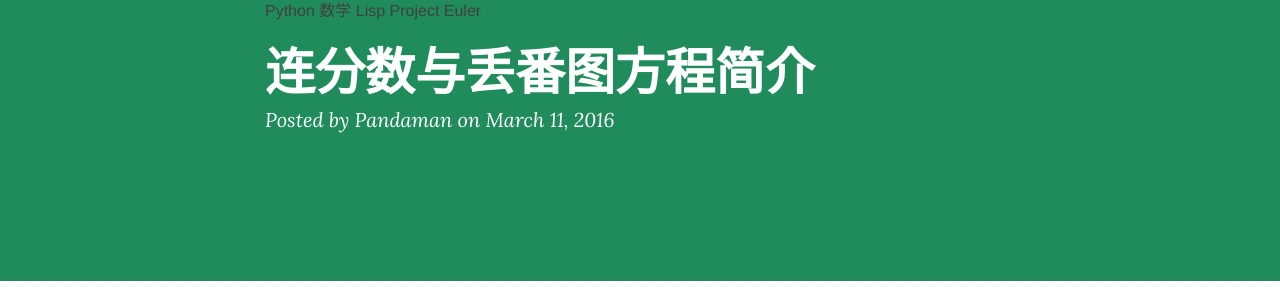
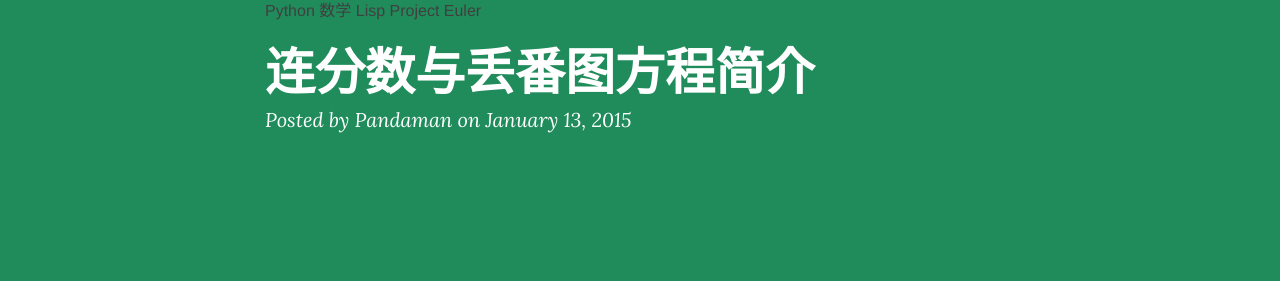
Before and after one commit to ceares/ceares.github.io, a Jekyll site: the page built from _posts/2015-1-13-Diophantine.md, in a window 1280 px wide and 900 px high. Shown: the part 153-454 px from the top of the window. Built offline with Jekyll 4.4.1, drawn with Linux system fonts in a browser that asks for light colours; nearby versions of some CDN libraries; formulas are drawn with MathJax 3; comment, search, counter and statistics services are not loaded.

Commit message:
Update and rename 2016-3-11-Diophantine.md to 2015-1-13-Diophantine.md

```diff
--- a/_posts/2016-3-11-Diophantine.md
+++ b/_posts/2015-1-13-Diophantine.md
@@ -1,7 +1,7 @@
 ---
 layout: post
 title: 连分数与丢番图方程简介
-date: 2016-3-11
+date: 2015-1-13
 categories: blog
 tags: [Python,数学,Lisp,Project Euler]
 description: 本文主要围绕两方面的内容进行简单介绍：1、连分数及其求解方法；2、佩尔方程及其求解方法。
```
